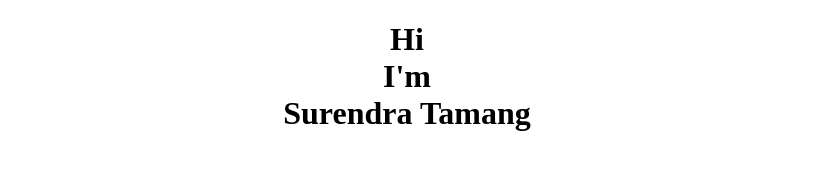
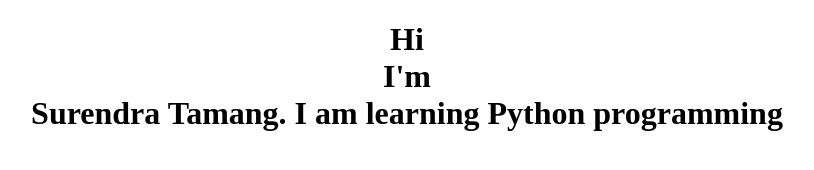
Before and after one commit to SurendraTamang/surendratamang.github.io, a plain HTML site: page index.html in a window 1280 px wide. Shown: the whole page, without its empty margins (233-1047 px from the left). Drawn offline with Linux system fonts and the light colour scheme.

Commit message:
added the decription

```diff
--- a/index.html
+++ b/index.html
@@ -13,7 +13,8 @@
 Hi <br>
  I'm
  <br>
- Surendra Tamang
+ Surendra Tamang.
+ I am learning Python programming
 </h1>
 </center>
 </body>
```
